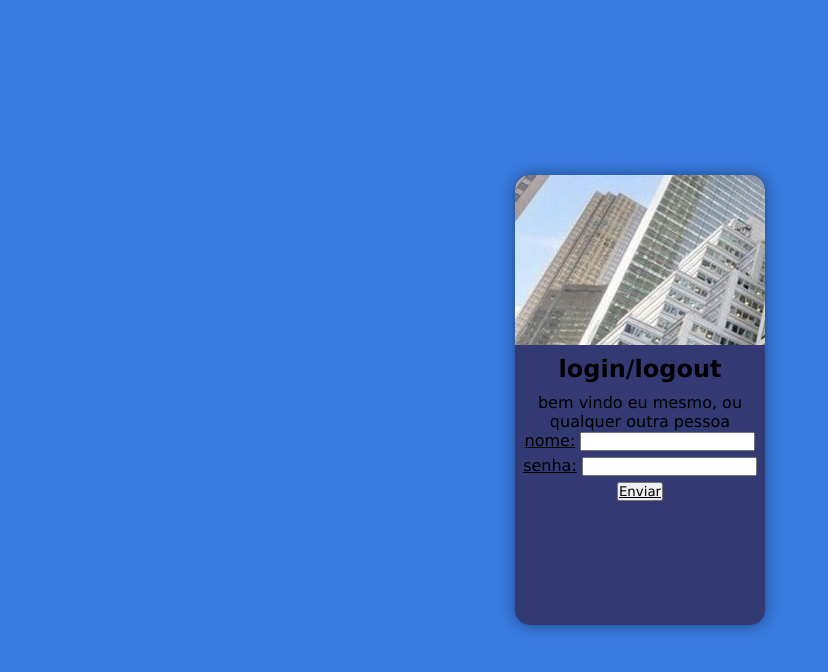
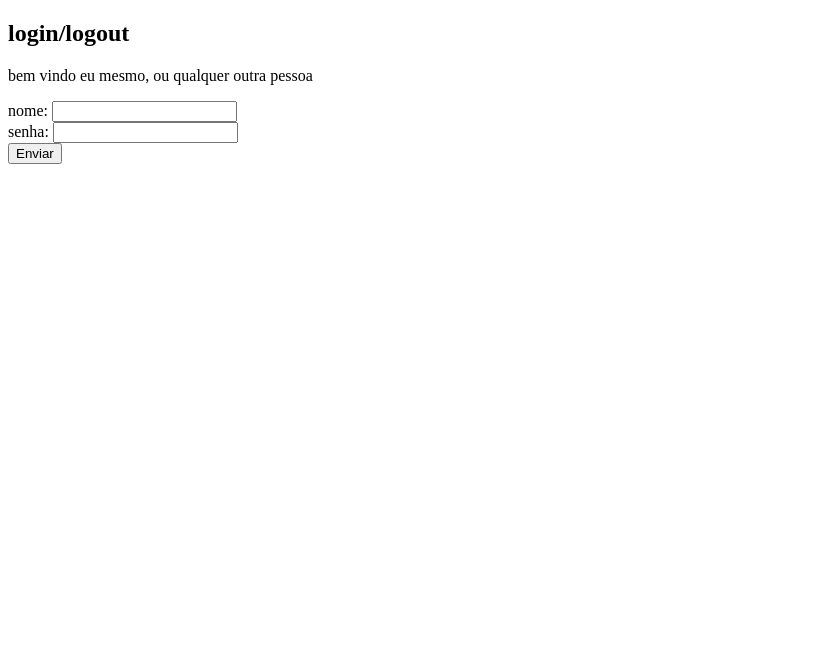
Before and after one commit to Thalison-Jose/login, a plain HTML site: page index.html in a window 1280 px wide. Shown: the whole page, without its empty margins (0-828 px from the left). Drawn offline with Linux system fonts and the light colour scheme.

Commit message:
01/03/2024

```diff
--- a/index.html
+++ b/index.html
@@ -4,7 +4,7 @@
     <meta charset="UTF-8">
     <meta name="viewport" content="width=device-width, initial-scale=1.0">
     <title>login</title>
-    <link rel="stylesheet" href="style/estilo.css" media="(max-width: 4080px)">
+    <link rel="stylesheet" href="style/estilo.css" media="(max-width: 480px)">
     <link rel="stylesheet" href="style/tablet.css">
 </head>
 <body>
```
